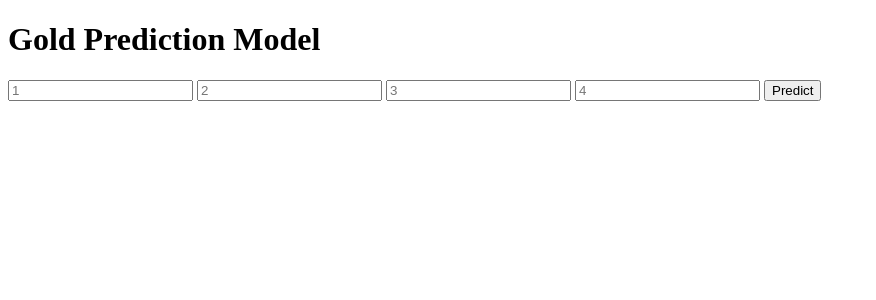
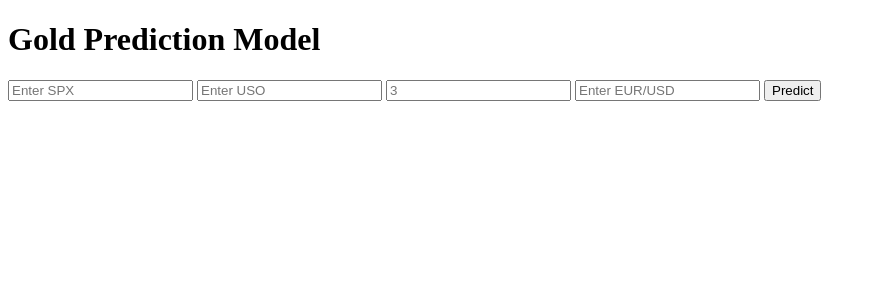
Before and after one commit to yogitapatil25/gold, a Flask app: page / in a window 1280 px wide. Shown: the top 300 px of the page, without its empty margins (0-876 px from the left). Run offline with Flask 2, Linux system fonts and the light colour scheme; parts of the project's set-up code (start-up, migrations or seed data) failed here and were passed over.

Commit message:
Update index.html

```diff
--- a/templates/index.html
+++ b/templates/index.html
@@ -17,10 +17,10 @@
 
      <!-- Main Input For Receiving Query to our ML -->
     <form action="{{ url_for('predict')}}"method="post">
-    	<input type="text" name="1" placeholder="1" required="required" />
-        <input type="text" name="2" placeholder="2" required="required" />
-		      <input type="text" name="3" placeholder="3" required="required" />
-           <input type="text" name="4" placeholder="4" required="required" />
+    	<input type="text" name="1" placeholder="Enter SPX" required="required" />
+        <input type="text" name="2" placeholder="Enter USO" required="required" />
+		      <input type="text" name="Enter Silver" placeholder="3" required="required" />
+           <input type="text" name="4" placeholder="Enter EUR/USD" required="required" />
             <!-- <input type="text" name="5" placeholder="5" required="required" /> -->
 
 
```
